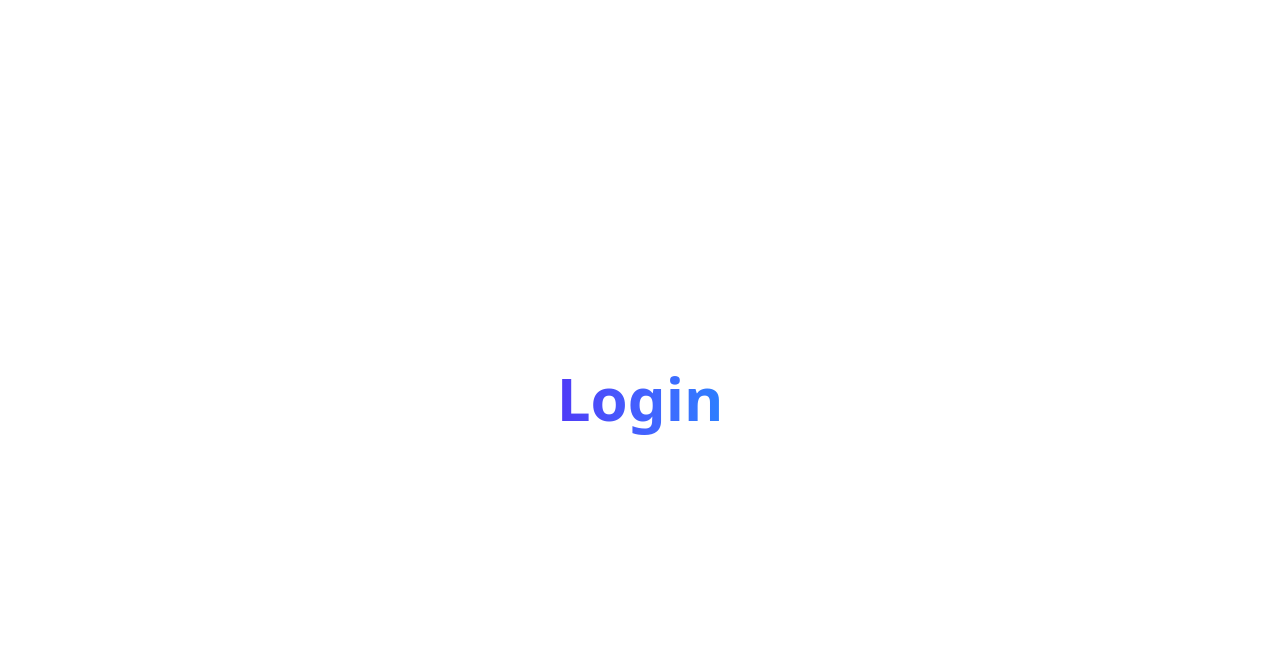
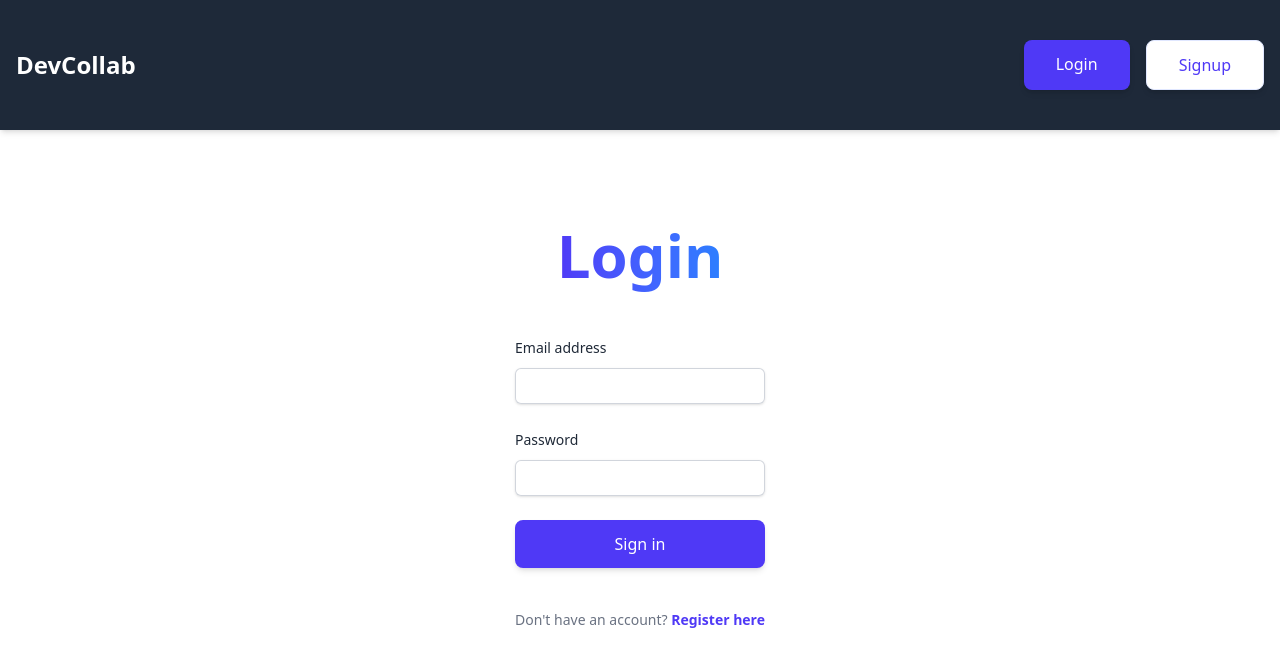
Before and after one commit to BenH9999/DevCollab, a Next.js app in the folder frontend/: page /auth/login in a window 1280 px wide. Shown: the top 666 px of the page. Built offline with nearby package versions, Linux system fonts and the light colour scheme.

Commit message:
some more

```diff
--- a/frontend/src/app/auth/layout.tsx
+++ b/frontend/src/app/auth/layout.tsx
@@ -1,8 +1,8 @@
 // frontend/src/app/auth/layout.tsx
 export default function AuthLayout({ children }: { children: React.ReactNode }) {
   return (
-      <div className="flex items-center justify-center min-h-screen">
-        {children}
-      </div>
+    <div className="min-h-screen">
+      {children}
+    </div>
   );
 }
--- a/frontend/src/app/auth/login/page.tsx
+++ b/frontend/src/app/auth/login/page.tsx
@@ -1,10 +1,10 @@
 // frontend/src/app/auth/login/page.tsx
+import { AuthPage, LoginForm } from '@/components/auth';
+
 export default function LoginPage() {
   return (
-    <div>
-      <h1 className="gradient-title">
-        Login
-      </h1>
-    </div>
+    <AuthPage title="Login">
+      <LoginForm />
+    </AuthPage>
   );
 }
--- /dev/null
+++ b/frontend/src/components/auth/AuthPage.tsx
@@ -0,0 +1,23 @@
+import { ReactNode } from 'react';
+import { Header } from '@/components/layout/Header';
+
+interface AuthPageProps {
+  title: string;
+  children: ReactNode;
+}
+
+export function AuthPage({ title, children }: AuthPageProps) {
+  return (
+    <>
+      <Header />
+      <div className='flex flex-col justify-center items-center px-6 py-20 lg:px-8'>
+        <h1 className="gradient-title text-center">
+          {title}
+        </h1>
+        <div className="mt-8">
+          {children}
+        </div>
+      </div>
+    </>
+  );
+}
--- /dev/null
+++ b/frontend/src/components/auth/LoginForm.tsx
@@ -0,0 +1,91 @@
+'use client';
+import { useState } from 'react';
+import { useRouter } from 'next/navigation';
+import { Input, FormError, SubmitButton } from '@/components/ui';
+import Link from 'next/link';
+
+export function LoginForm() {
+  const [email, setEmail] = useState('');
+  const [password, setPassword] = useState('');
+  const [error, setError] = useState('');
+  const [isLoading, setIsLoading] = useState(false);
+  const router = useRouter();
+
+  const handleSubmit = async (e: React.FormEvent) => {
+    e.preventDefault();
+    setError('');
+    setIsLoading(true);
+
+    try {
+      const response = await fetch('/api/auth/login', {
+        method: 'POST',
+        headers: {
+          'Content-Type': 'application/json',
+        },
+        body: JSON.stringify({ email, password }),
+        credentials: 'include',
+      });
+
+      const data = await response.json();
+
+      if(!response.ok) {
+        throw new Error(data.message || 'Login failed');
+      }
+
+      localStorage.setItem('isLoggedIn', 'true');
+
+      router.push('/dashboard');
+      router.refresh();
+    } catch (err: any) {
+      setError(err.message || 'An unexpected error occurred');
+    } finally {
+      setIsLoading(false);
+    }
+  };
+
+  return (
+    <div className="w-full max-w-sm">
+      <FormError message={error} className="mb-4" />
+
+      <form className="space-y-6" onSubmit={handleSubmit}>
+        <Input
+          id="email"
+          name="email"
+          type="email"
+          label="Email address"
+          autoComplete="email"
+          required
+          value={email}
+          onChange={(e) => setEmail(e.target.value)}
+        />
+
+        <Input
+          id="password"
+          name="password"
+          type="password"
+          label="Password"
+          autoComplete="current-password"
+          required
+          value={password}
+          onChange={(e) => setPassword(e.target.value)}
+        />
+
+        <div>
+          <SubmitButton
+            isLoading={isLoading}
+            loadingText="Logging in..."
+          >
+            Sign in
+          </SubmitButton>
+        </div>
+      </form>
+
+      <p className="mt-10 text-center text-sm text-gray-500">
+        Don't have an account?{' '}
+        <Link href="/auth/register" className="font-semibold leading-6 text-indigo-600 hover:text-indigo-500">
+          Register here
+        </Link>
+      </p>
+    </div>
+  );
+}
--- /dev/null
+++ b/frontend/src/components/auth/index.ts
@@ -0,0 +1,2 @@
+export * from './LoginForm';
+export * from './AuthPage';
--- a/frontend/src/components/layout/Header.tsx
+++ b/frontend/src/components/layout/Header.tsx
@@ -1,12 +1,15 @@
 // frontend/src/components/layout/Header.tsx
 import { Button } from '../ui/Button';
+import Link from 'next/link';
 
 export function Header() {
   return (
     <header className="py-10 bg-gray-800 shadow-md">
       <div className="container mx-auto px-4">
         <div className="flex justify-between items-center">
-          <h1 className="text-2xl font-bold text-white">DevCollab</h1>
+          <Link href="/" className="text-2xl font-bold text-white hover:text-gray-300 transition-colors">
+            DevCollab
+          </Link>
           <div className="flex gap-4">
             <Button href="/auth/login" variant='primary'>Login</Button>
             <Button href="/auth/signup" variant='secondary'>Signup</Button>
--- a/frontend/src/components/ui/Button.tsx
+++ b/frontend/src/components/ui/Button.tsx
@@ -10,6 +10,8 @@ interface ButtonProps {
   variant?: ButtonVariant;
   className?: string;
   onClick?: () => void;
+  type?: 'button' | 'submit' | 'reset';
+  disabled?: boolean;
 }
 
 export function Button({
@@ -18,6 +20,8 @@ export function Button({
   variant = 'primary',
   className = '',
   onClick,
+  type = 'button',
+  disabled = false,
 }: ButtonProps) {
   const baseClasses = 'px-8 py-3 font-medium rounded-lg shadow-md hover:shadow-lg transition-all duration-200';
 
@@ -26,9 +30,11 @@ export function Button({
     secondary: 'bg-white hover:bg-gray-50 text-indigo-600 border border-indigo-100',
   };
 
-  const combinedClasses = `${baseClasses} ${variantClasses[variant]} ${className}`;
+  const disabledClasses = disabled ? 'opacity-50 cursor-not-allowed' : '';
 
-  if (href) {
+  const combinedClasses = `${baseClasses} ${variantClasses[variant]} ${disabledClasses} ${className}`;
+
+  if (href && !disabled) {
     return (
       <Link href={href} className={combinedClasses}>
         {children}
@@ -37,7 +43,12 @@ export function Button({
   }
 
   return (
-    <button onClick={onClick} className={combinedClasses}>
+    <button
+      type={type}
+      onClick={onClick}
+      disabled={disabled}
+      className={combinedClasses}
+    >
       {children}
     </button>
   );
--- /dev/null
+++ b/frontend/src/components/ui/FormError.tsx
@@ -0,0 +1,15 @@
+// frontend/src/components/ui/FormError.tsx
+interface FormErrorProps {
+  message: string;
+  className?: string;
+}
+
+export function FormError({ message, className = '' }: FormErrorProps) {
+  if (!message) return null;
+
+  return (
+    <div className={`bg-red-100 border border-red-400 text-red-700 px-4 py-3 rounded ${className}`} role="alert">
+      <span className="block sm:inline">{message}</span>
+    </div>
+  );
+}
--- /dev/null
+++ b/frontend/src/components/ui/Input.tsx
@@ -0,0 +1,44 @@
+import { ChangeEvent, InputHTMLAttributes } from 'react';
+
+interface InputProps extends Omit<InputHTMLAttributes<HTMLInputElement>, 'className'> {
+  id: string;
+  label: string;
+  error?: string;
+  className?: string;
+}
+
+export function Input({
+  id,
+  label,
+  error,
+  type = 'text',
+  className = '',
+  ...props
+}: InputProps) {
+  return (
+    <div className={className}>
+      <label htmlFor={id} className="block text-sm font-medium leading-6">
+        {label}
+      </label>
+      <div className="mt-2">
+        <input
+          id={id}
+          type={type}
+          className={`block w-full rounded-md border-0 py-1.5 px-2 shadow-sm ring-1 ring-inset ${
+            error
+              ? 'ring-red-500 focus:ring-red-500'
+              : 'ring-gray-300 focus:ring-indigo-600'
+          } focus:ring-2 focus:ring-inset`}
+          aria-invalid={error ? 'true' : 'false'}
+          aria-describedby={error ? `${id}-error` : undefined}
+          {...props}
+        />
+      </div>
+      {error && (
+        <p id={`${id}-error`} className="mt-1 text-sm text-red-600">
+          {error}
+        </p>
+      )}
+    </div>
+  );
+}
--- /dev/null
+++ b/frontend/src/components/ui/SubmitButton.tsx
@@ -0,0 +1,28 @@
+import { Button } from './Button';
+
+interface SubmitButtonProps {
+  isLoading?: boolean;
+  loadingText?: string;
+  children: React.ReactNode;
+  className?: string;
+  variant?: 'primary' | 'secondary';
+}
+
+export function SubmitButton({
+  isLoading = false,
+  loadingText = 'Loading...',
+  children,
+  className = '',
+  variant = 'primary'
+}: SubmitButtonProps) {
+  return (
+    <Button
+      type="submit"
+      className={`w-full justify-center ${className}`}
+      disabled={isLoading}
+      variant={variant}
+    >
+      {isLoading ? loadingText : children}
+    </Button>
+  );
+}
--- /dev/null
+++ b/frontend/src/components/ui/index.ts
@@ -0,0 +1,6 @@
+export * from './Button';
+export * from './FeatureCard';
+export * from './StepItem';
+export * from './Input';
+export * from './FormError';
+export * from './SubmitButton';
```
